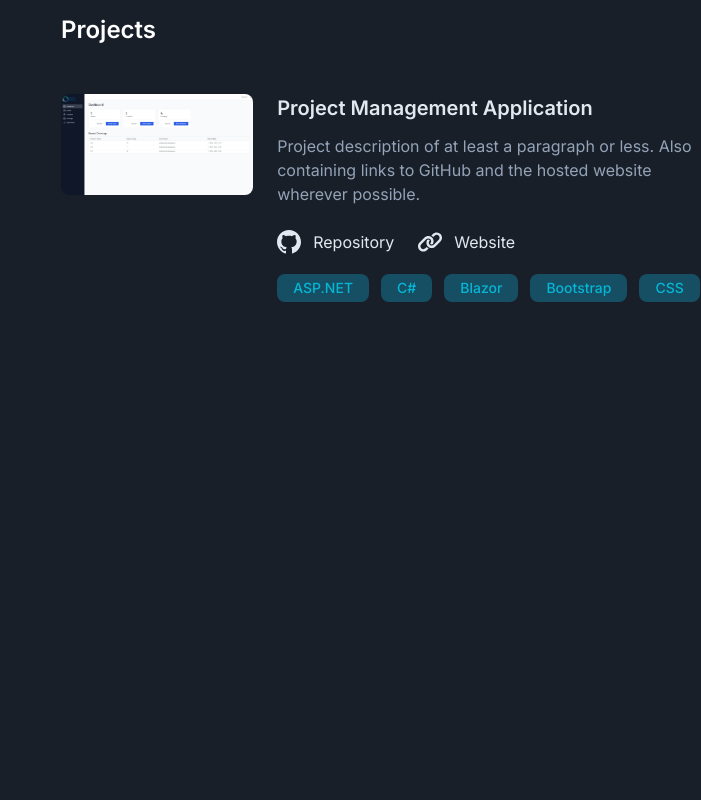
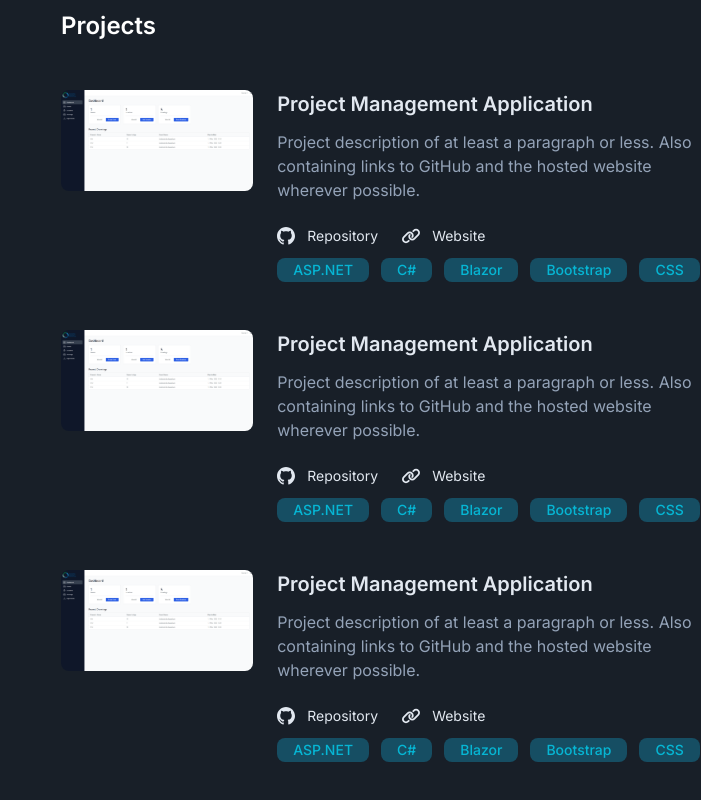
Before and after one commit to jgalminas/portfolio, a Next.js app: page / in a window 1280 px wide. Shown: the part 966-1766 px from the top of the page, without its empty margins (579-1280 px from the left). Before the commit the page ends 1412 px from the top, so only its background shows below. Built offline with nearby package versions, Linux system fonts and the light colour scheme.

Commit message:
small changes to links/skills pills

```diff
--- a/src/components/IconLink.tsx
+++ b/src/components/IconLink.tsx
@@ -8,9 +8,9 @@ export interface IconLinkProps {
 
 export default function IconLink({ icon, href, children }: IconLinkProps) {
 	return (
-		<div className='flex gap-3 cursor-pointer'>
+		<div className='flex gap-3 cursor-pointer items-center'>
 			{ icon }
-			<a className='text-slate-200' href={href}> { children } </a>
+			<a className='text-sm text-slate-200' href={href}> { children } </a>
 		</div>
 	)
 }
--- a/src/components/Projects.tsx
+++ b/src/components/Projects.tsx
@@ -25,12 +25,11 @@ export default function Projects({ data }: ProjectsProps) {
 							<p className='text-slate-400 mb-3'> { prj.description } </p>
 
 							{ (prj.repositoryUrl || prj.websiteUrl) &&
-								<div className='flex gap-6 mb-2'>
+								<div className='flex gap-6'>
 									{ prj.repositoryUrl && <IconLink icon={<GitHubIcon/>} href={prj.repositoryUrl}> Repository </IconLink> }
 									{ prj.websiteUrl && <IconLink icon={<LinkIcon/>} href={prj.websiteUrl}> Website </IconLink> }
 								</div>
 							}
-
 
 							<Skills skills={prj.skills}/>
 
--- a/src/components/Skills.tsx
+++ b/src/components/Skills.tsx
@@ -7,7 +7,7 @@ export default function Skills({ skills }: SkillsProps) {
 		skills ?
 		<div className='flex flex-wrap gap-3'>
 			{ skills.map(sk => {
-				return <p className='bg-cyan-900 px-4 py-1 rounded-lg text-sm font-medium text-cyan-500' key={sk}> { sk } </p>
+				return <p className='bg-cyan-900 px-4 py-0.5 rounded-lg text-sm font-medium text-cyan-500' key={sk}> { sk } </p>
 			}) }
 		</div>
 		: null
--- a/src/data.ts
+++ b/src/data.ts
@@ -50,5 +50,23 @@ export const PROJECTS: Project[] = [
 		repositoryUrl: 'repository',
 		websiteUrl: 'website',
 		skills: [ 'ASP.NET', 'C#', 'Blazor', 'Bootstrap', 'CSS' ]
+	},
+	{
+		title: 'Project Management Application',
+		description: 'Project description of at least a paragraph or less. Also containing links to GitHub and the hosted website wherever possible.',
+		imageUrl: '/nma_dashboard.png',
+		imageAlt: 'Image of a project management application',
+		repositoryUrl: 'repository',
+		websiteUrl: 'website',
+		skills: [ 'ASP.NET', 'C#', 'Blazor', 'Bootstrap', 'CSS' ]
+	},
+	{
+		title: 'Project Management Application',
+		description: 'Project description of at least a paragraph or less. Also containing links to GitHub and the hosted website wherever possible.',
+		imageUrl: '/nma_dashboard.png',
+		imageAlt: 'Image of a project management application',
+		repositoryUrl: 'repository',
+		websiteUrl: 'website',
+		skills: [ 'ASP.NET', 'C#', 'Blazor', 'Bootstrap', 'CSS' ]
 	}
 ];
```
Also changed, not shown: src/icons/GitHubIcon.svg, src/icons/LinkIcon.svg.
